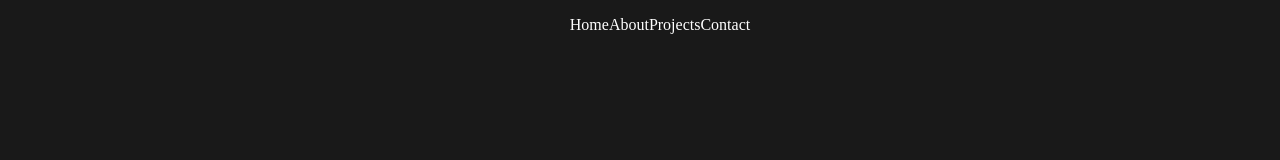
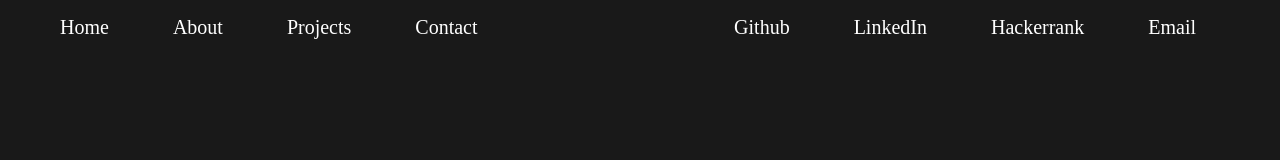
Before and after one commit to ava-smith/portfolio, a website: page index.html in a window 1280 px wide. Drawn offline with Linux system fonts and the light colour scheme.

Commit message:
added social links to navbar

```diff
--- a/css/main.css
+++ b/css/main.css
@@ -12,3 +12,21 @@
     list-style-type: none;
     text-decoration: none;
 }
+
+.nav-links {
+    cursor: pointer;
+    font-size: 20px;
+    margin-right: 4rem;
+}
+
+.socials {
+    color: var(--second);
+    list-style-type: none;
+    text-decoration: none;
+}
+
+.social-links {
+    cursor: pointer;
+    font-size: 20px;
+    margin-right: 4rem;
+}
--- a/index.html
+++ b/index.html
@@ -10,12 +10,20 @@
 <body>
 <div class="page-wrapper">
     <nav class="container">
-        <ul class="navbar d-flex">
-            <li>Home</li>
-            <li>About</li>
-            <li>Projects</li>
-            <li>Contact</li>
-        </ul>
+        <div class="row justify-space-between full-width">
+            <ul class="navbar d-flex justify-start">
+                <li class="nav-links">Home</li>
+                <li class="nav-links">About</li>
+                <li class="nav-links">Projects</li>
+                <li class="nav-links">Contact</li>
+            </ul>
+            <ul class="socials d-flex justify-end">
+                <li class="social-links">Github</li>
+                <li class="social-links">LinkedIn</li>
+                <li class="social-links">Hackerrank</li>
+                <li class="social-links">Email</li>
+            </ul>
+        </div>
     </nav>
 </div>
 </body>
```
